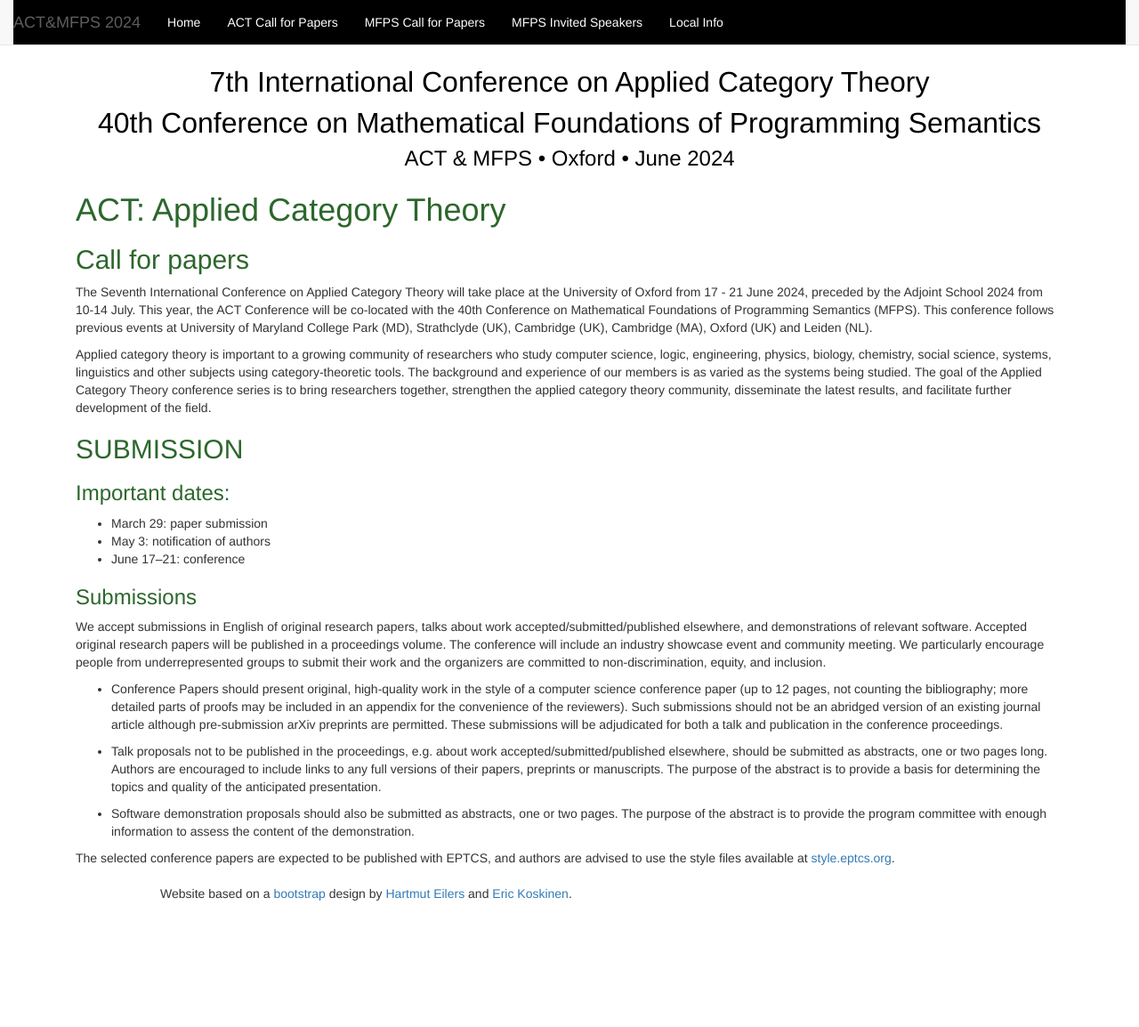
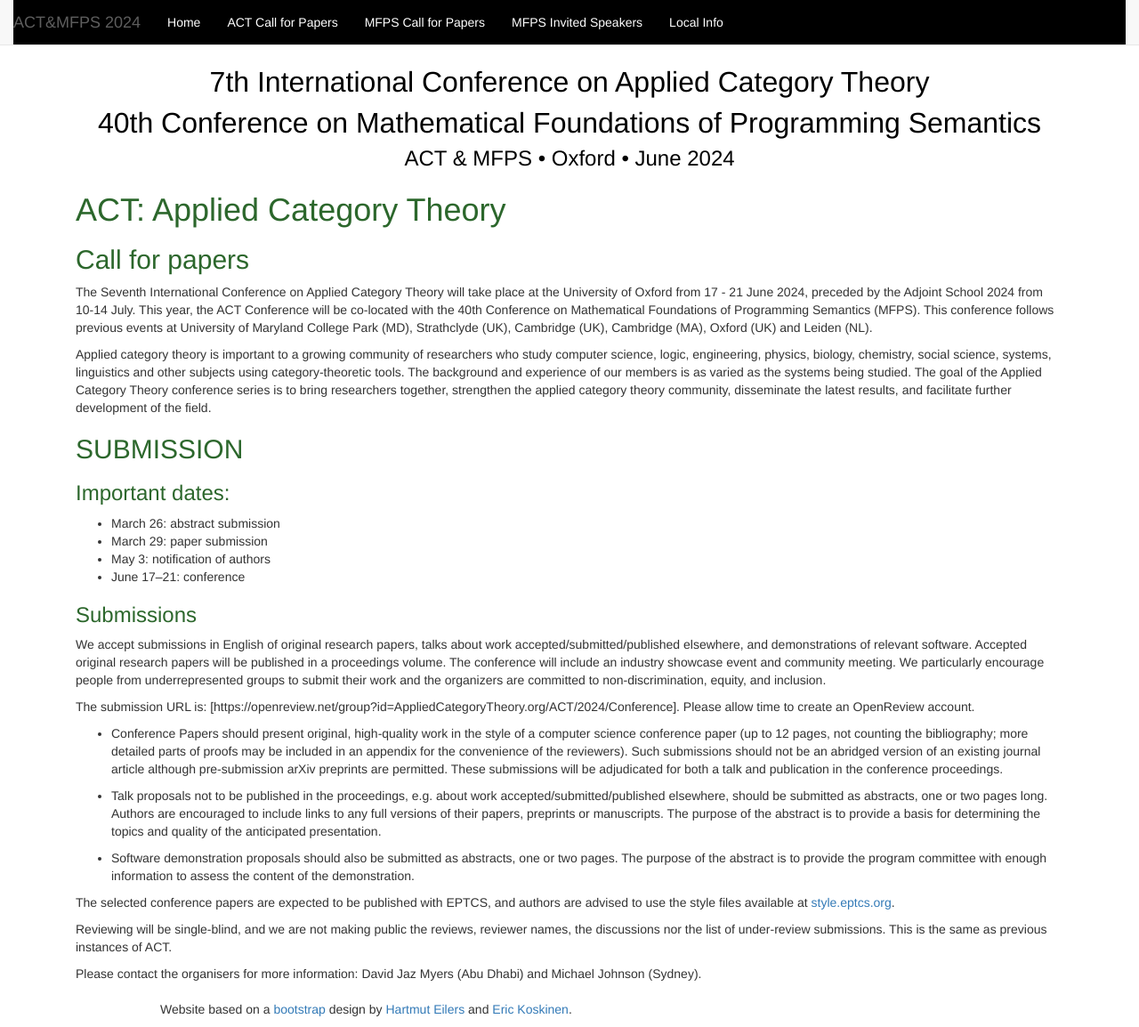
Before and after one commit to oxford24/oxford24.github.io, a Jekyll site: the page built from act_cfp.md, in a window 1280 px wide and 1154 px high. Shown: the whole window at 89% size. Built offline with Jekyll 4.4.1, drawn with Linux system fonts in a browser that asks for light colours.

Commit message:
Update act_cfp.md

```diff
--- a/act_cfp.md
+++ b/act_cfp.md
@@ -15,6 +15,7 @@ Applied category theory is important to a growing community of researchers who s
 
 ### Important dates:
 
+* March 26: abstract submission
 * March 29: paper submission
 * May 3: notification of authors
 * June 17–21: conference
@@ -25,6 +26,10 @@ Applied category theory is important to a growing community of researchers who s
 
 We accept submissions in English of original research papers, talks about work accepted/submitted/published elsewhere, and demonstrations of relevant software. Accepted original research papers will be published in a proceedings volume. The conference will include an industry showcase event and community meeting. We particularly encourage people from underrepresented groups to submit their work and the organizers are committed to non-discrimination, equity, and inclusion.
 
+The submission URL is:
+[https://openreview.net/group?id=AppliedCategoryTheory.org/ACT/2024/Conference].
+Please allow time to create an OpenReview account.
+
 * Conference Papers should present original, high-quality work in the style of a computer science conference paper (up to 12 pages, not counting the bibliography; more detailed parts of proofs may be included in an appendix for the convenience of the reviewers). Such submissions should not be an abridged version of an existing journal article although pre-submission arXiv preprints are permitted. These submissions will be adjudicated for both a talk and publication in the conference proceedings.
 
 * Talk proposals not to be published in the proceedings, e.g. about work accepted/submitted/published elsewhere, should be submitted as abstracts, one or two pages long. Authors are encouraged to include links to any full versions of their papers, preprints or manuscripts. The purpose of the abstract is to provide a basis for determining the topics and quality of the anticipated presentation.
@@ -32,3 +37,8 @@ We accept submissions in English of original research papers, talks about work a
 * Software demonstration proposals should also be submitted as abstracts, one or two pages. The purpose of the abstract is to provide the program committee with enough information to assess the content of the demonstration.
 
 The selected conference papers are expected to be published with EPTCS, and authors are advised to use the style files available at [style.eptcs.org](https://style.eptcs.org).
+
+Reviewing will be single-blind, and we are not making public the reviews, reviewer names, the discussions nor the list of under-review submissions. This is the same as previous instances of ACT.
+
+Please contact the organisers for more information:
+David Jaz Myers (Abu Dhabi) and Michael Johnson (Sydney).
```
